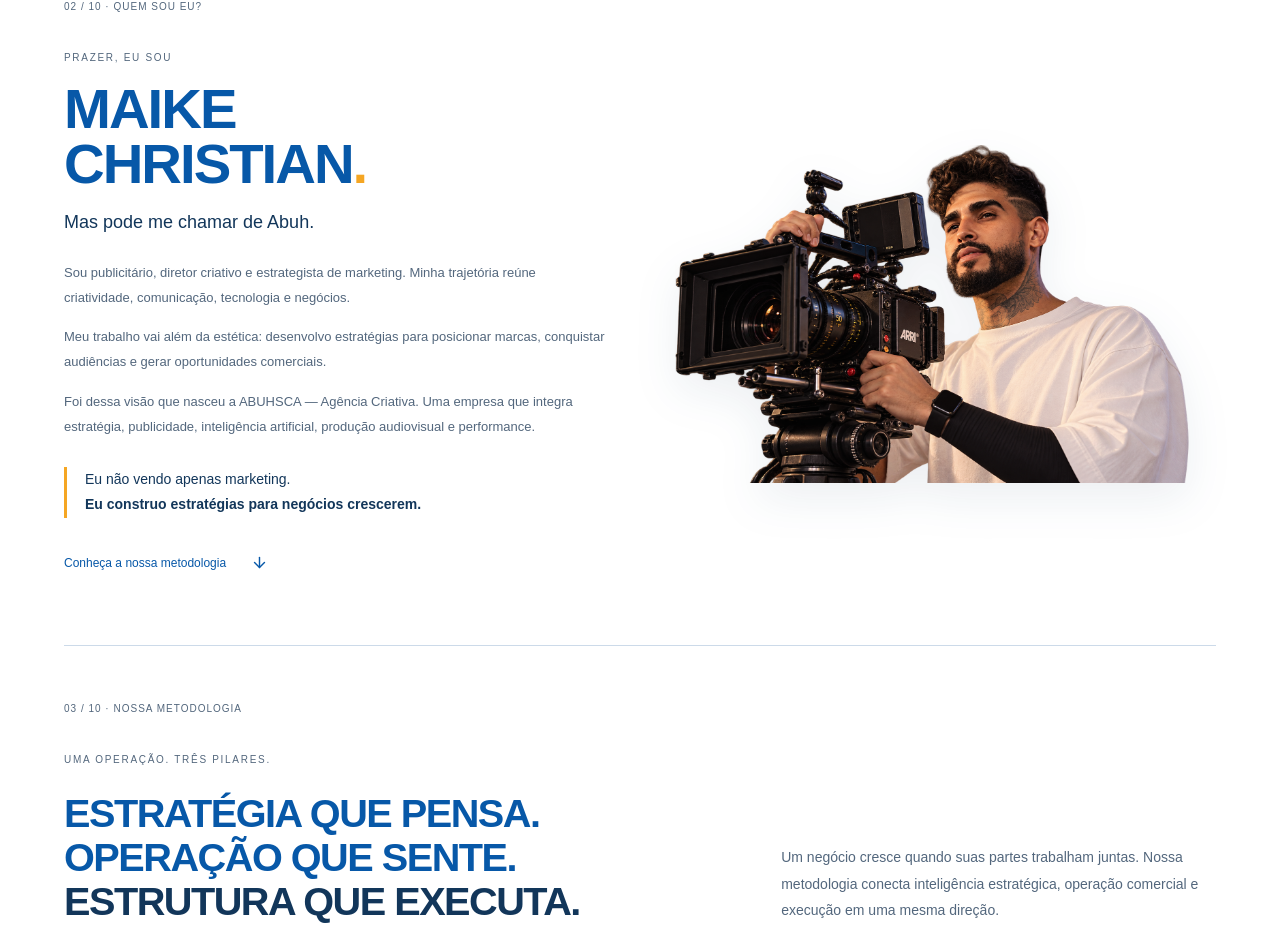
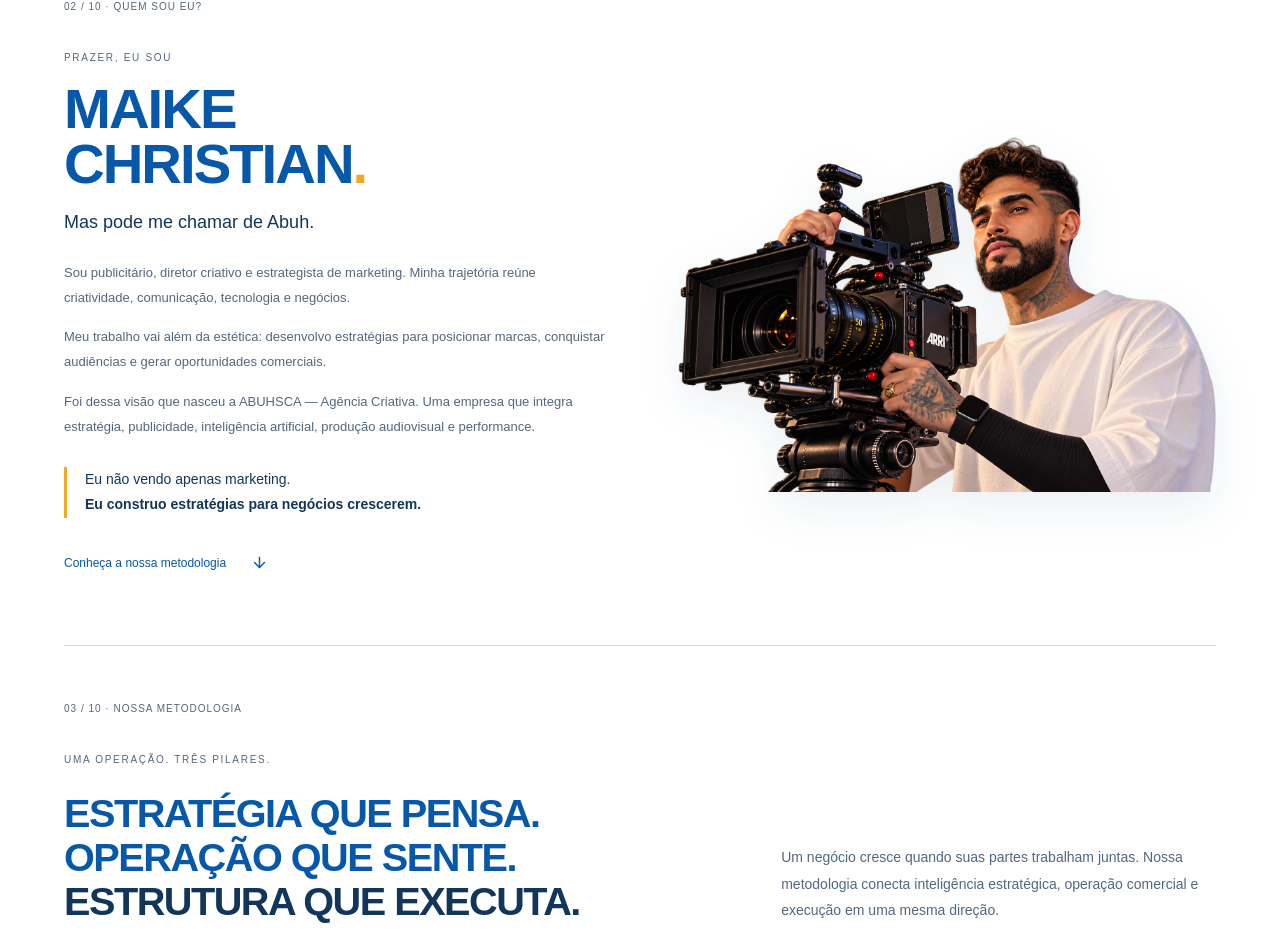
Before and after one commit to abuhcontato-glitch/abuhsca, a React (Vite) app: page /construcel in a window 1280 px wide. Shown: the part 1397-2330 px from the top of the page. Built offline with nearby package versions, Linux system fonts and the light colour scheme.

Commit message:
Atualiza retrato de Maike com PNG transparente escolhido

```diff
--- a/src/Presentation.tsx
+++ b/src/Presentation.tsx
@@ -15,7 +15,7 @@ export function AboutSection() {
     <div className="section-number">02 / 10 · QUEM SOU EU?</div>
     <div className="about-grid">
       <div className="about-copy"><p className="eyebrow">PRAZER, EU SOU</p><h2>MAIKE<br/>CHRISTIAN<span>.</span></h2><p className="about-alias">Mas pode me chamar de Abuh.</p><p>Sou publicitário, diretor criativo e estrategista de marketing. Minha trajetória reúne criatividade, comunicação, tecnologia e negócios.</p><p>Meu trabalho vai além da estética: desenvolvo estratégias para posicionar marcas, conquistar audiências e gerar oportunidades comerciais.</p><p>Foi dessa visão que nasceu a ABUHSCA — Agência Criativa. Uma empresa que integra estratégia, publicidade, inteligência artificial, produção audiovisual e performance.</p><blockquote>Eu não vendo apenas marketing.<br/><strong>Eu construo estratégias para negócios crescerem.</strong></blockquote><SectionLink id="metodologia" className="about-method-link">Conheça a nossa metodologia <ArrowDown size={17}/></SectionLink></div>
-      <figure className="about-portrait"><img src={`${import.meta.env.BASE_URL}media/construcel/maike-arri-destaque.png`} alt="Maike Christian com uma câmera ARRI" width="1588" height="991" loading="lazy" decoding="async"/></figure>
+      <figure className="about-portrait"><img src={`${import.meta.env.BASE_URL}media/construcel/maike-arri-profissional-final.png`} alt="Maike Christian com uma câmera ARRI" width="1545" height="1018" loading="lazy" decoding="async"/></figure>
     </div>
   </section>;
 }
```
Also changed, not shown: public/media/construcel/maike-arri-profissional-final.png (added).
